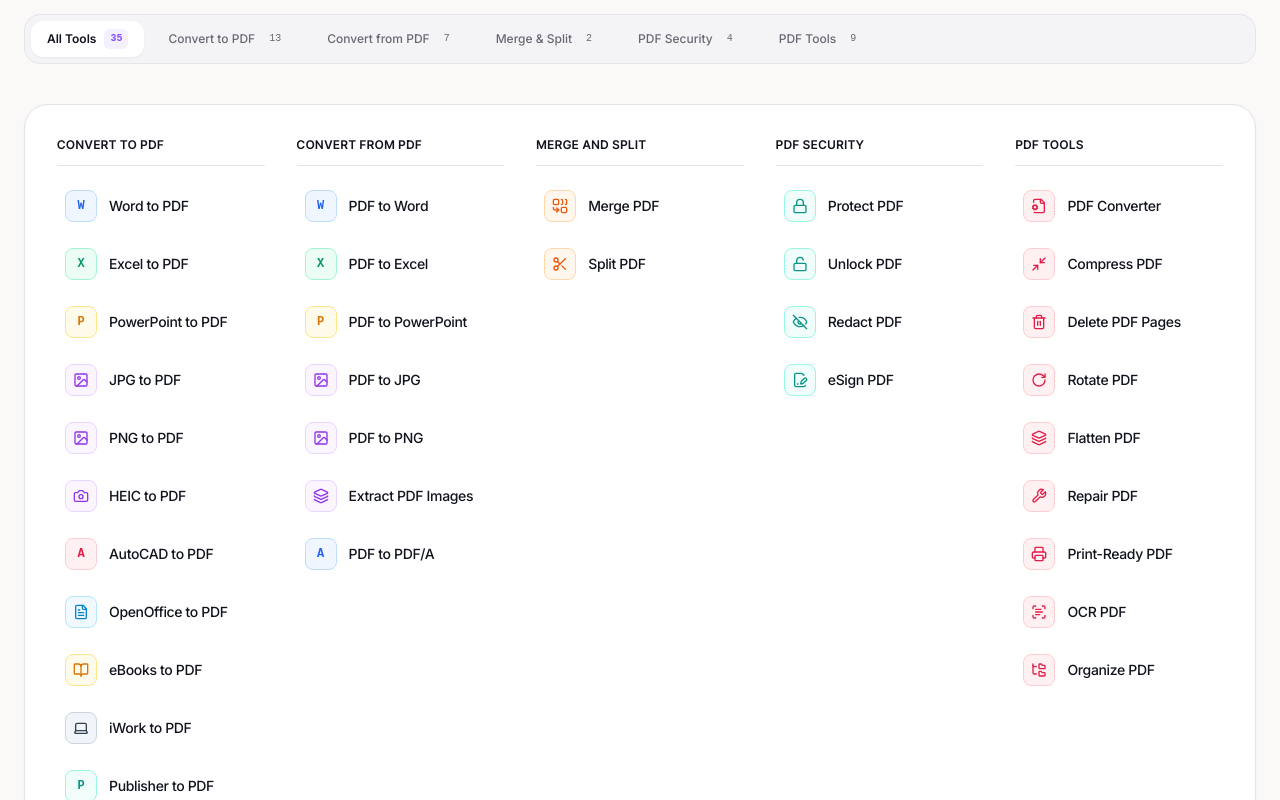
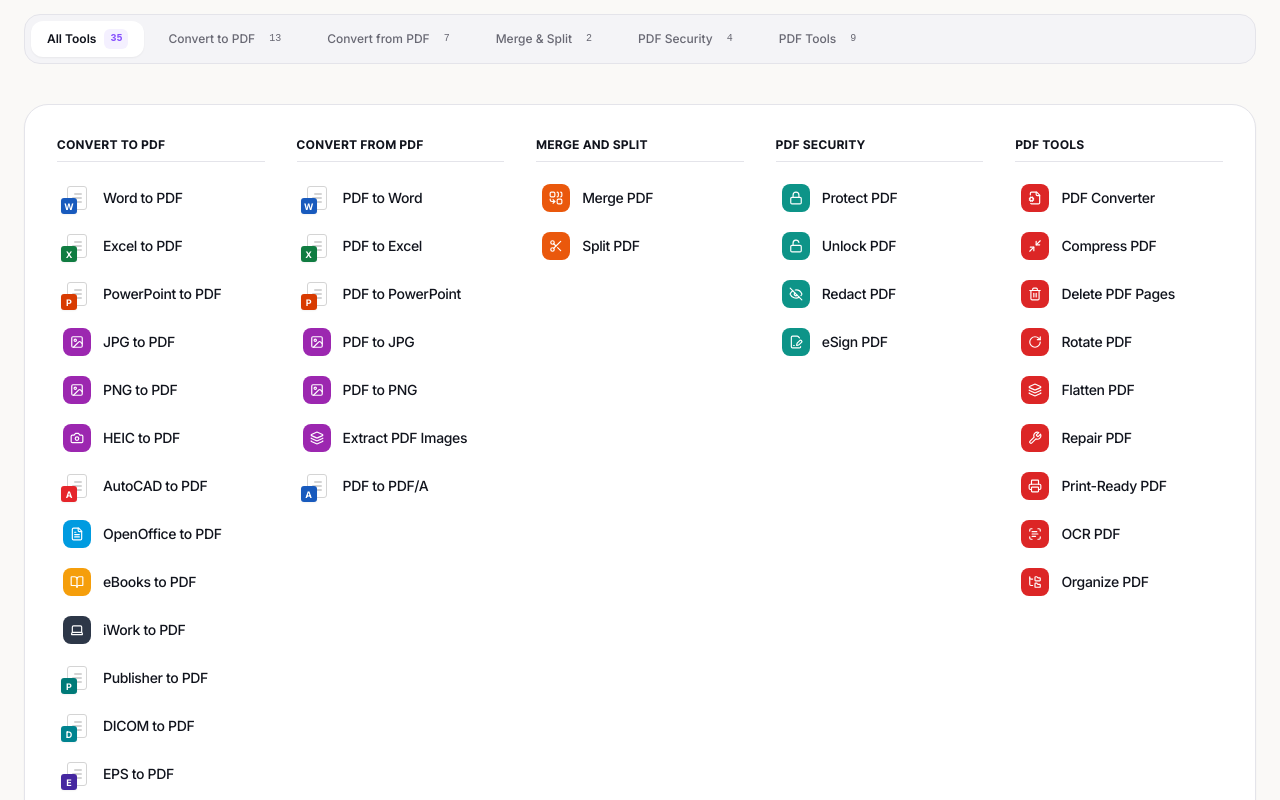
Before and after one commit to sriuxd1988-glitch/PDF-SRH, a Next.js app in the folder apps/web/: page / in a window 1280 px wide. Shown: the part 1340-2140 px from the top of the page. Built offline with nearby package versions, Linux system fonts and the light colour scheme.

Commit message:
style(tools): polish 5-column directory icons to match screenshot visual badges

```diff
--- a/apps/web/app/page.tsx
+++ b/apps/web/app/page.tsx
@@ -50,9 +50,7 @@ interface ToolItem {
   cat: 'CONVERT_TO' | 'CONVERT_FROM' | 'MERGE_SPLIT' | 'SECURITY' | 'TOOLS';
   catLabel: string;
   badge?: string | null;
-  accentClass: string;
-  iconBgClass: string;
-  iconTextClass: string;
+  solidBg: string;
   badgeLetter?: string;
   icon: React.ComponentType<{ className?: string }>;
 }
@@ -65,9 +63,7 @@ const ALL_TOOLS: ToolItem[] = [
     desc: 'Convert DOC and DOCX Word documents into standard high-fidelity PDF files.',
     cat: 'CONVERT_TO',
     catLabel: 'Convert to PDF',
-    accentClass: 'blue',
-    iconBgClass: 'bg-blue-50 dark:bg-blue-950/40 border border-blue-200 dark:border-blue-900',
-    iconTextClass: 'text-blue-600 dark:text-blue-400',
+    solidBg: '#185ABD',
     badgeLetter: 'W',
     icon: FileText,
     badge: 'Popular',
@@ -78,9 +74,7 @@ const ALL_TOOLS: ToolItem[] = [
     desc: 'Convert XLS and XLSX spreadsheets to standardized, printable PDF pages.',
     cat: 'CONVERT_TO',
     catLabel: 'Convert to PDF',
-    accentClass: 'emerald',
-    iconBgClass: 'bg-emerald-50 dark:bg-emerald-950/40 border border-emerald-200 dark:border-emerald-900',
-    iconTextClass: 'text-emerald-600 dark:text-emerald-400',
+    solidBg: '#107C41',
     badgeLetter: 'X',
     icon: FileSpreadsheet,
     badge: null,
@@ -91,9 +85,7 @@ const ALL_TOOLS: ToolItem[] = [
     desc: 'Convert PPT and PPTX presentation slides into clean vector PDF documents.',
     cat: 'CONVERT_TO',
     catLabel: 'Convert to PDF',
-    accentClass: 'amber',
-    iconBgClass: 'bg-amber-50 dark:bg-amber-950/40 border border-amber-200 dark:border-amber-900',
-    iconTextClass: 'text-amber-600 dark:text-amber-400',
+    solidBg: '#D83B01',
     badgeLetter: 'P',
     icon: Presentation,
     badge: null,
@@ -104,9 +96,7 @@ const ALL_TOOLS: ToolItem[] = [
     desc: 'Compile one or multiple JPG photos into a single unified PDF document.',
     cat: 'CONVERT_TO',
     catLabel: 'Convert to PDF',
-    accentClass: 'purple',
-    iconBgClass: 'bg-purple-50 dark:bg-purple-950/40 border border-purple-200 dark:border-purple-900',
-    iconTextClass: 'text-purple-600 dark:text-purple-400',
+    solidBg: '#9C27B0',
     icon: ImageIcon,
     badge: null,
   },
@@ -116,9 +106,7 @@ const ALL_TOOLS: ToolItem[] = [
     desc: 'Convert PNG graphics and screenshots with transparent alpha channel preservation.',
     cat: 'CONVERT_TO',
     catLabel: 'Convert to PDF',
-    accentClass: 'purple',
-    iconBgClass: 'bg-purple-50 dark:bg-purple-950/40 border border-purple-200 dark:border-purple-900',
-    iconTextClass: 'text-purple-600 dark:text-purple-400',
+    solidBg: '#9C27B0',
     icon: ImageIcon,
     badge: null,
   },
@@ -128,9 +116,7 @@ const ALL_TOOLS: ToolItem[] = [
     desc: 'Convert Apple iPhone HEIC and HEIF photos into universal PDF documents.',
     cat: 'CONVERT_TO',
     catLabel: 'Convert to PDF',
-    accentClass: 'purple',
-    iconBgClass: 'bg-purple-50 dark:bg-purple-950/40 border border-purple-200 dark:border-purple-900',
-    iconTextClass: 'text-purple-600 dark:text-purple-400',
+    solidBg: '#9C27B0',
     icon: Camera,
     badge: 'iOS',
   },
@@ -140,9 +126,7 @@ const ALL_TOOLS: ToolItem[] = [
     desc: 'Convert architectural DWG and DXF engineering drawings into vector PDF blueprints.',
     cat: 'CONVERT_TO',
     catLabel: 'Convert to PDF',
-    accentClass: 'rose',
-    iconBgClass: 'bg-rose-50 dark:bg-rose-950/40 border border-rose-200 dark:border-rose-900',
-    iconTextClass: 'text-rose-600 dark:text-rose-400',
+    solidBg: '#E5252A',
     badgeLetter: 'A',
     icon: Compass,
     badge: 'CAD',
@@ -153,9 +137,7 @@ const ALL_TOOLS: ToolItem[] = [
     desc: 'Convert OpenDocument formats (.odt, .ods, .odp) into standardized PDF files.',
     cat: 'CONVERT_TO',
     catLabel: 'Convert to PDF',
-    accentClass: 'sky',
-    iconBgClass: 'bg-sky-50 dark:bg-sky-950/40 border border-sky-200 dark:border-sky-900',
-    iconTextClass: 'text-sky-600 dark:text-sky-400',
+    solidBg: '#009BE0',
     icon: FileText,
     badge: null,
   },
@@ -165,9 +147,7 @@ const ALL_TOOLS: ToolItem[] = [
     desc: 'Convert EPUB, MOBI, and Kindle eBook files into readable, printable PDF documents.',
     cat: 'CONVERT_TO',
     catLabel: 'Convert to PDF',
-    accentClass: 'amber',
-    iconBgClass: 'bg-amber-50 dark:bg-amber-950/40 border border-amber-200 dark:border-amber-900',
-    iconTextClass: 'text-amber-600 dark:text-amber-400',
+    solidBg: '#F59E0B',
     icon: BookOpen,
     badge: null,
   },
@@ -177,9 +157,7 @@ const ALL_TOOLS: ToolItem[] = [
     desc: 'Convert Apple Pages, Numbers, and Keynote documents into standard PDF files.',
     cat: 'CONVERT_TO',
     catLabel: 'Convert to PDF',
-    accentClass: 'slate',
-    iconBgClass: 'bg-slate-100 dark:bg-slate-800 border border-slate-300 dark:border-slate-700',
-    iconTextClass: 'text-slate-700 dark:text-slate-300',
+    solidBg: '#2D3748',
     icon: Laptop,
     badge: 'Mac',
   },
@@ -189,9 +167,7 @@ const ALL_TOOLS: ToolItem[] = [
     desc: 'Convert Microsoft Publisher (.pub) marketing layouts and brochures into PDF files.',
     cat: 'CONVERT_TO',
     catLabel: 'Convert to PDF',
-    accentClass: 'teal',
-    iconBgClass: 'bg-teal-50 dark:bg-teal-950/40 border border-teal-200 dark:border-teal-900',
-    iconTextClass: 'text-teal-600 dark:text-teal-400',
+    solidBg: '#007A78',
     badgeLetter: 'P',
     icon: LayoutTemplate,
     badge: null,
@@ -202,9 +178,7 @@ const ALL_TOOLS: ToolItem[] = [
     desc: 'Convert medical DICOM (.dcm) radiological imaging scans (X-ray, MRI) into clinical reports.',
     cat: 'CONVERT_TO',
     catLabel: 'Convert to PDF',
-    accentClass: 'cyan',
-    iconBgClass: 'bg-cyan-50 dark:bg-cyan-950/40 border border-cyan-200 dark:border-cyan-900',
-    iconTextClass: 'text-cyan-600 dark:text-cyan-400',
+    solidBg: '#00838F',
     badgeLetter: 'D',
     icon: Activity,
     badge: 'Medical',
@@ -215,9 +189,7 @@ const ALL_TOOLS: ToolItem[] = [
     desc: 'Convert vector Encapsulated PostScript (.eps) illustrations and logos to PDF format.',
     cat: 'CONVERT_TO',
     catLabel: 'Convert to PDF',
-    accentClass: 'indigo',
-    iconBgClass: 'bg-indigo-50 dark:bg-indigo-950/40 border border-indigo-200 dark:border-indigo-900',
-    iconTextClass: 'text-indigo-600 dark:text-indigo-400',
+    solidBg: '#4527A0',
     badgeLetter: 'E',
     icon: PenTool,
     badge: null,
@@ -230,9 +202,7 @@ const ALL_TOOLS: ToolItem[] = [
     desc: 'Convert PDF files into fully editable Microsoft Word (.docx) documents.',
     cat: 'CONVERT_FROM',
     catLabel: 'Convert from PDF',
-    accentClass: 'blue',
-    iconBgClass: 'bg-blue-50 dark:bg-blue-950/40 border border-blue-200 dark:border-blue-900',
-    iconTextClass: 'text-blue-600 dark:text-blue-400',
+    solidBg: '#185ABD',
     badgeLetter: 'W',
     icon: FileCode,
     badge: 'Popular',
@@ -243,9 +213,7 @@ const ALL_TOOLS: ToolItem[] = [
     desc: 'Extract financial tables, ledgers, and data from PDF into editable Excel (.xlsx) spreadsheets.',
     cat: 'CONVERT_FROM',
     catLabel: 'Convert from PDF',
-    accentClass: 'emerald',
-    iconBgClass: 'bg-emerald-50 dark:bg-emerald-950/40 border border-emerald-200 dark:border-emerald-900',
-    iconTextClass: 'text-emerald-600 dark:text-emerald-400',
+    solidBg: '#107C41',
     badgeLetter: 'X',
     icon: FileSpreadsheet,
     badge: null,
@@ -256,9 +224,7 @@ const ALL_TOOLS: ToolItem[] = [
     desc: 'Convert presentation PDF slides into fully editable PowerPoint (.pptx) slide decks.',
     cat: 'CONVERT_FROM',
     catLabel: 'Convert from PDF',
-    accentClass: 'amber',
-    iconBgClass: 'bg-amber-50 dark:bg-amber-950/40 border border-amber-200 dark:border-amber-900',
-    iconTextClass: 'text-amber-600 dark:text-amber-400',
+    solidBg: '#D83B01',
     badgeLetter: 'P',
     icon: Presentation,
     badge: null,
@@ -269,9 +235,7 @@ const ALL_TOOLS: ToolItem[] = [
     desc: 'Extract and rasterize PDF pages into high-resolution JPG image files.',
     cat: 'CONVERT_FROM',
     catLabel: 'Convert from PDF',
-    accentClass: 'purple',
-    iconBgClass: 'bg-purple-50 dark:bg-purple-950/40 border border-purple-200 dark:border-purple-900',
-    iconTextClass: 'text-purple-600 dark:text-purple-400',
+    solidBg: '#9C27B0',
     icon: ImageIcon,
     badge: null,
   },
@@ -281,9 +245,7 @@ const ALL_TOOLS: ToolItem[] = [
     desc: 'Export PDF pages as crisp, transparent PNG images with maximum sharpness.',
     cat: 'CONVERT_FROM',
     catLabel: 'Convert from PDF',
-    accentClass: 'purple',
-    iconBgClass: 'bg-purple-50 dark:bg-purple-950/40 border border-purple-200 dark:border-purple-900',
-    iconTextClass: 'text-purple-600 dark:text-purple-400',
+    solidBg: '#9C27B0',
     icon: ImageIcon,
     badge: null,
   },
@@ -293,9 +255,7 @@ const ALL_TOOLS: ToolItem[] = [
     desc: 'Unpack and extract all raw image assets embedded inside a PDF document.',
     cat: 'CONVERT_FROM',
     catLabel: 'Convert from PDF',
-    accentClass: 'purple',
-    iconBgClass: 'bg-purple-50 dark:bg-purple-950/40 border border-purple-200 dark:border-purple-900',
-    iconTextClass: 'text-purple-600 dark:text-purple-400',
+    solidBg: '#9C27B0',
     icon: Layers,
     badge: null,
   },
@@ -305,9 +265,7 @@ const ALL_TOOLS: ToolItem[] = [
     desc: 'Convert PDF documents to ISO-19005 compliant PDF/A for legal long-term archiving.',
     cat: 'CONVERT_FROM',
     catLabel: 'Convert from PDF',
-    accentClass: 'blue',
-    iconBgClass: 'bg-blue-50 dark:bg-blue-950/40 border border-blue-200 dark:border-blue-900',
-    iconTextClass: 'text-blue-600 dark:text-blue-400',
+    solidBg: '#185ABD',
     badgeLetter: 'A',
     icon: FileCheck,
     badge: 'ISO',
@@ -320,9 +278,7 @@ const ALL_TOOLS: ToolItem[] = [
     desc: 'Combine multiple PDFs into one unified document in any custom order.',
     cat: 'MERGE_SPLIT',
     catLabel: 'Merge and Split',
-    accentClass: 'orange',
-    iconBgClass: 'bg-orange-50 dark:bg-orange-950/40 border border-orange-200 dark:border-orange-900',
-    iconTextClass: 'text-orange-600 dark:text-orange-400',
+    solidBg: '#EA580C',
     icon: Combine,
     badge: 'Popular',
   },
@@ -332,9 +288,7 @@ const ALL_TOOLS: ToolItem[] = [
     desc: 'Separate one or multiple pages into clean independent PDF files.',
     cat: 'MERGE_SPLIT',
     catLabel: 'Merge and Split',
-    accentClass: 'orange',
-    iconBgClass: 'bg-orange-50 dark:bg-orange-950/40 border border-orange-200 dark:border-orange-900',
-    iconTextClass: 'text-orange-600 dark:text-orange-400',
+    solidBg: '#EA580C',
     icon: Scissors,
     badge: null,
   },
@@ -346,9 +300,7 @@ const ALL_TOOLS: ToolItem[] = [
     desc: 'Lock documents with unbreakable 256-bit AES encryption passwords.',
     cat: 'SECURITY',
     catLabel: 'PDF Security',
-    accentClass: 'teal',
-    iconBgClass: 'bg-teal-50 dark:bg-teal-950/40 border border-teal-200 dark:border-teal-900',
-    iconTextClass: 'text-teal-600 dark:text-teal-400',
+    solidBg: '#0D9488',
     icon: Lock,
     badge: 'AES-256',
   },
@@ -358,9 +310,7 @@ const ALL_TOOLS: ToolItem[] = [
     desc: 'Remove passwords and permissions from encrypted PDF documents.',
     cat: 'SECURITY',
     catLabel: 'PDF Security',
-    accentClass: 'teal',
-    iconBgClass: 'bg-teal-50 dark:bg-teal-950/40 border border-teal-200 dark:border-teal-900',
-    iconTextClass: 'text-teal-600 dark:text-teal-400',
+    solidBg: '#0D9488',
     icon: Unlock,
     badge: null,
   },
@@ -370,9 +320,7 @@ const ALL_TOOLS: ToolItem[] = [
     desc: 'Permanently remove sensitive text, numbers, and private regions from documents.',
     cat: 'SECURITY',
     catLabel: 'PDF Security',
-    accentClass: 'teal',
-    iconBgClass: 'bg-teal-50 dark:bg-teal-950/40 border border-teal-200 dark:border-teal-900',
-    iconTextClass: 'text-teal-600 dark:text-teal-400',
+    solidBg: '#0D9488',
     icon: EyeOff,
     badge: 'Legal',
   },
@@ -382,9 +330,7 @@ const ALL_TOOLS: ToolItem[] = [
     desc: 'Draw or type legally binding electronic signatures with audit certificate stamps.',
     cat: 'SECURITY',
     catLabel: 'PDF Security',
-    accentClass: 'teal',
-    iconBgClass: 'bg-teal-50 dark:bg-teal-950/40 border border-teal-200 dark:border-teal-900',
-    iconTextClass: 'text-teal-600 dark:text-teal-400',
+    solidBg: '#0D9488',
     icon: FilePenLine,
     badge: 'PRO',
   },
@@ -396,9 +342,7 @@ const ALL_TOOLS: ToolItem[] = [
     desc: 'Universal smart converter: drop any document, spreadsheet, image, or presentation.',
     cat: 'TOOLS',
     catLabel: 'PDF Tools',
-    accentClass: 'red',
-    iconBgClass: 'bg-rose-50 dark:bg-rose-950/40 border border-rose-200 dark:border-rose-900',
-    iconTextClass: 'text-rose-600 dark:text-rose-400',
+    solidBg: '#DC2626',
     icon: FileCog,
     badge: 'Universal',
   },
@@ -408,9 +352,7 @@ const ALL_TOOLS: ToolItem[] = [
     desc: 'Reduce file size by up to 85% while preserving crisp quality and vector text.',
     cat: 'TOOLS',
     catLabel: 'PDF Tools',
-    accentClass: 'red',
-    iconBgClass: 'bg-rose-50 dark:bg-rose-950/40 border border-rose-200 dark:border-rose-900',
-    iconTextClass: 'text-rose-600 dark:text-rose-400',
+    solidBg: '#DC2626',
     icon: Minimize2,
     badge: 'Popular',
   },
@@ -420,9 +362,7 @@ const ALL_TOOLS: ToolItem[] = [
     desc: 'Remove unwanted, blank, or sensitive pages permanently from any PDF document.',
     cat: 'TOOLS',
     catLabel: 'PDF Tools',
-    accentClass: 'red',
-    iconBgClass: 'bg-rose-50 dark:bg-rose-950/40 border border-rose-200 dark:border-rose-900',
-    iconTextClass: 'text-rose-600 dark:text-rose-400',
+    solidBg: '#DC2626',
     icon: Trash2,
     badge: null,
   },
@@ -432,9 +372,7 @@ const ALL_TOOLS: ToolItem[] = [
     desc: 'Rotate individual pages or the entire PDF document permanently.',
     cat: 'TOOLS',
     catLabel: 'PDF Tools',
-    accentClass: 'red',
-    iconBgClass: 'bg-rose-50 dark:bg-rose-950/40 border border-rose-200 dark:border-rose-900',
-    iconTextClass: 'text-rose-600 dark:text-rose-400',
+    solidBg: '#DC2626',
     icon: RotateCw,
     badge: null,
   },
@@ -444,9 +382,7 @@ const ALL_TOOLS: ToolItem[] = [
     desc: 'Bake interactive fillable form fields and digital annotations into static page content.',
     cat: 'TOOLS',
     catLabel: 'PDF Tools',
-    accentClass: 'red',
-    iconBgClass: 'bg-rose-50 dark:bg-rose-950/40 border border-rose-200 dark:border-rose-900',
-    iconTextClass: 'text-rose-600 dark:text-rose-400',
+    solidBg: '#DC2626',
     icon: Layers,
     badge: null,
   },
@@ -456,9 +392,7 @@ const ALL_TOOLS: ToolItem[] = [
     desc: 'Recover and repair damaged, corrupted, or unreadable PDF files.',
     cat: 'TOOLS',
     catLabel: 'PDF Tools',
-    accentClass: 'red',
-    iconBgClass: 'bg-rose-50 dark:bg-rose-950/40 border border-rose-200 dark:border-rose-900',
-    iconTextClass: 'text-rose-600 dark:text-rose-400',
+    solidBg: '#DC2626',
     icon: Wrench,
     badge: 'Rescue',
   },
@@ -468,9 +402,7 @@ const ALL_TOOLS: ToolItem[] = [
     desc: 'Prepress prep: flatten transparency, convert to CMYK, and configure trim marks.',
     cat: 'TOOLS',
     catLabel: 'PDF Tools',
-    accentClass: 'red',
-    iconBgClass: 'bg-rose-50 dark:bg-rose-950/40 border border-rose-200 dark:border-rose-900',
-    iconTextClass: 'text-rose-600 dark:text-rose-400',
+    solidBg: '#DC2626',
     icon: Printer,
     badge: 'Print',
   },
@@ -480,9 +412,7 @@ const ALL_TOOLS: ToolItem[] = [
     desc: 'Extract selectable, searchable text from scanned paper PDF documents.',
     cat: 'TOOLS',
     catLabel: 'PDF Tools',
-    accentClass: 'red',
-    iconBgClass: 'bg-rose-50 dark:bg-rose-950/40 border border-rose-200 dark:border-rose-900',
-    iconTextClass: 'text-rose-600 dark:text-rose-400',
+    solidBg: '#DC2626',
     icon: ScanText,
     badge: 'PRO',
   },
@@ -492,9 +422,7 @@ const ALL_TOOLS: ToolItem[] = [
     desc: 'Rearrange, rotate, and delete pages inside your PDF documents with visual reordering.',
     cat: 'TOOLS',
     catLabel: 'PDF Tools',
-    accentClass: 'red',
-    iconBgClass: 'bg-rose-50 dark:bg-rose-950/40 border border-rose-200 dark:border-rose-900',
-    iconTextClass: 'text-rose-600 dark:text-rose-400',
+    solidBg: '#DC2626',
     icon: FolderTree,
     badge: null,
   },
@@ -516,6 +444,66 @@ const DIRECTORY_COLUMNS: { cat: CategoryKey; title: string }[] = [
   { cat: 'SECURITY', title: 'PDF SECURITY' },
   { cat: 'TOOLS', title: 'PDF TOOLS' },
 ];
+
+function ToolBadgeIcon({ tool, size = 'sm' }: { tool: ToolItem; size?: 'sm' | 'lg' }) {
+  const Icon = tool.icon;
+
+  if (tool.badgeLetter) {
+    if (size === 'lg') {
+      return (
+        <div className="relative w-12 h-12 flex items-center justify-center shrink-0">
+          <div className="w-9 h-11 rounded-[6px] border border-neutral-300 dark:border-neutral-600 bg-white dark:bg-neutral-800 flex flex-col justify-center items-end pr-1.5 gap-1 shadow-sm">
+            <div className="w-4 h-0.5 bg-neutral-300 dark:bg-neutral-600 rounded-full" />
+            <div className="w-5 h-0.5 bg-neutral-300 dark:bg-neutral-600 rounded-full" />
+            <div className="w-3.5 h-0.5 bg-neutral-300 dark:bg-neutral-600 rounded-full" />
+          </div>
+          <div
+            className="absolute bottom-0 left-0 w-6 h-6 rounded-[4px] flex items-center justify-center text-white font-bold text-xs shadow-md leading-none"
+            style={{ backgroundColor: tool.solidBg }}
+          >
+            {tool.badgeLetter}
+          </div>
+        </div>
+      );
+    }
+
+    return (
+      <div className="relative w-7 h-7 flex items-center justify-center shrink-0">
+        <div className="w-5 h-6 rounded-[3px] border border-neutral-300 dark:border-neutral-600 bg-white dark:bg-neutral-800 flex flex-col justify-center items-end pr-1 gap-0.5 shadow-xs">
+          <div className="w-2 h-0.5 bg-neutral-300 dark:bg-neutral-600 rounded-full" />
+          <div className="w-2.5 h-0.5 bg-neutral-300 dark:bg-neutral-600 rounded-full" />
+          <div className="w-1.5 h-0.5 bg-neutral-300 dark:bg-neutral-600 rounded-full" />
+        </div>
+        <div
+          className="absolute -bottom-0.5 -left-0.5 w-4 h-4 rounded-[3px] flex items-center justify-center text-white font-bold text-[9px] shadow-sm leading-none"
+          style={{ backgroundColor: tool.solidBg }}
+        >
+          {tool.badgeLetter}
+        </div>
+      </div>
+    );
+  }
+
+  if (size === 'lg') {
+    return (
+      <div
+        className="w-12 h-12 rounded-xl flex items-center justify-center shrink-0 text-white shadow-sm"
+        style={{ backgroundColor: tool.solidBg }}
+      >
+        <Icon className="w-6 h-6 text-white" />
+      </div>
+    );
+  }
+
+  return (
+    <div
+      className="w-7 h-7 rounded-lg flex items-center justify-center shrink-0 text-white shadow-xs"
+      style={{ backgroundColor: tool.solidBg }}
+    >
+      <Icon className="w-3.5 h-3.5 text-white" />
+    </div>
+  );
+}
 
 export default function HomePage() {
   const [activeCategory, setActiveCategory] = useState<CategoryKey>('ALL');
@@ -667,29 +655,18 @@ export default function HomePage() {
               const toolsInCol = ALL_TOOLS.filter((t) => t.cat === col.cat);
               return (
                 <div key={col.cat} className="flex flex-col gap-4">
-                  <h3 className="font-heading font-semibold text-xs uppercase tracking-wider text-[var(--ink)] pb-3 border-b border-[var(--line)]">
+                  <h3 className="font-heading font-bold text-xs uppercase tracking-wider text-[var(--ink)] pb-2 border-b border-[var(--line)]">
                     {col.title}
                   </h3>
-                  <div className="flex flex-col gap-2.5">
+                  <div className="flex flex-col gap-2">
                     {toolsInCol.map((tool) => {
-                      const Icon = tool.icon;
                       return (
                         <Link
                           key={tool.slug}
                           href={`/tools/${tool.slug}`}
-                          className="group flex items-center gap-3 p-2 rounded-xl hover:bg-[var(--soft)] transition-all"
+                          className="group flex items-center gap-3 p-1.5 rounded-xl hover:bg-[var(--soft)] transition-all"
                         >
-                          <div
-                            className={`w-8 h-8 rounded-lg flex items-center justify-center shrink-0 ${tool.iconBgClass} ${tool.iconTextClass} group-hover:scale-105 transition-transform relative`}
-                          >
-                            {tool.badgeLetter ? (
-                              <div className="flex items-center justify-center">
-                                <span className="font-mono font-bold text-xs">{tool.badgeLetter}</span>
-                              </div>
-                            ) : (
-                              <Icon className="w-4 h-4" />
-                            )}
-                          </div>
+                          <ToolBadgeIcon tool={tool} size="sm" />
                           <span className="text-sm font-medium text-[var(--ink)] group-hover:text-[var(--primary-500)] transition-colors tracking-tight">
                             {tool.name}
                           </span>
@@ -705,19 +682,12 @@ export default function HomePage() {
           /* GRID VIEW (Rich Cards with Descriptions & Metadata) */
           <div className="grid grid-cols-1 sm:grid-cols-2 lg:grid-cols-3 gap-6">
             {filteredTools.map((tool) => {
-              const Icon = tool.icon;
               return (
                 <Link key={tool.slug} href={`/tools/${tool.slug}`} className="group">
                   <GlowCard className="p-6 h-full flex flex-col justify-between group-hover:border-[var(--primary-500)] transition-colors">
                     <div>
                       <div className="flex items-center justify-between mb-4">
-                        <div className={`w-12 h-12 rounded-xl flex items-center justify-center group-hover:scale-110 transition-transform ${tool.iconBgClass} ${tool.iconTextClass}`}>
-                          {tool.badgeLetter ? (
-                            <span className="font-mono font-bold text-lg">{tool.badgeLetter}</span>
-                          ) : (
-                            <Icon className="w-6 h-6" />
-                          )}
-                        </div>
+                        <ToolBadgeIcon tool={tool} size="lg" />
                         {tool.badge && (
                           <Badge variant={tool.badge === 'PRO' ? 'pro' : 'outline'}>
                             {tool.badge}
```
